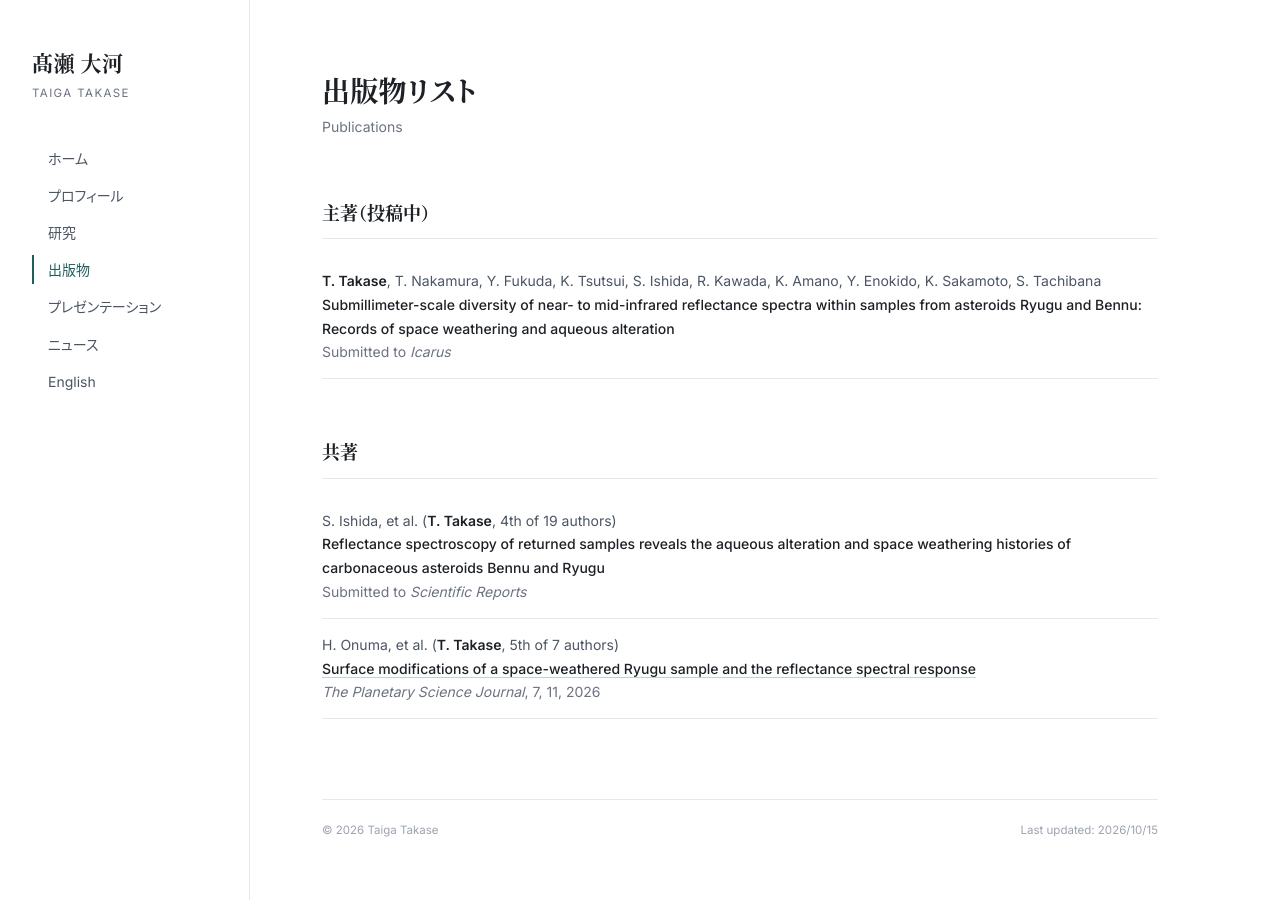
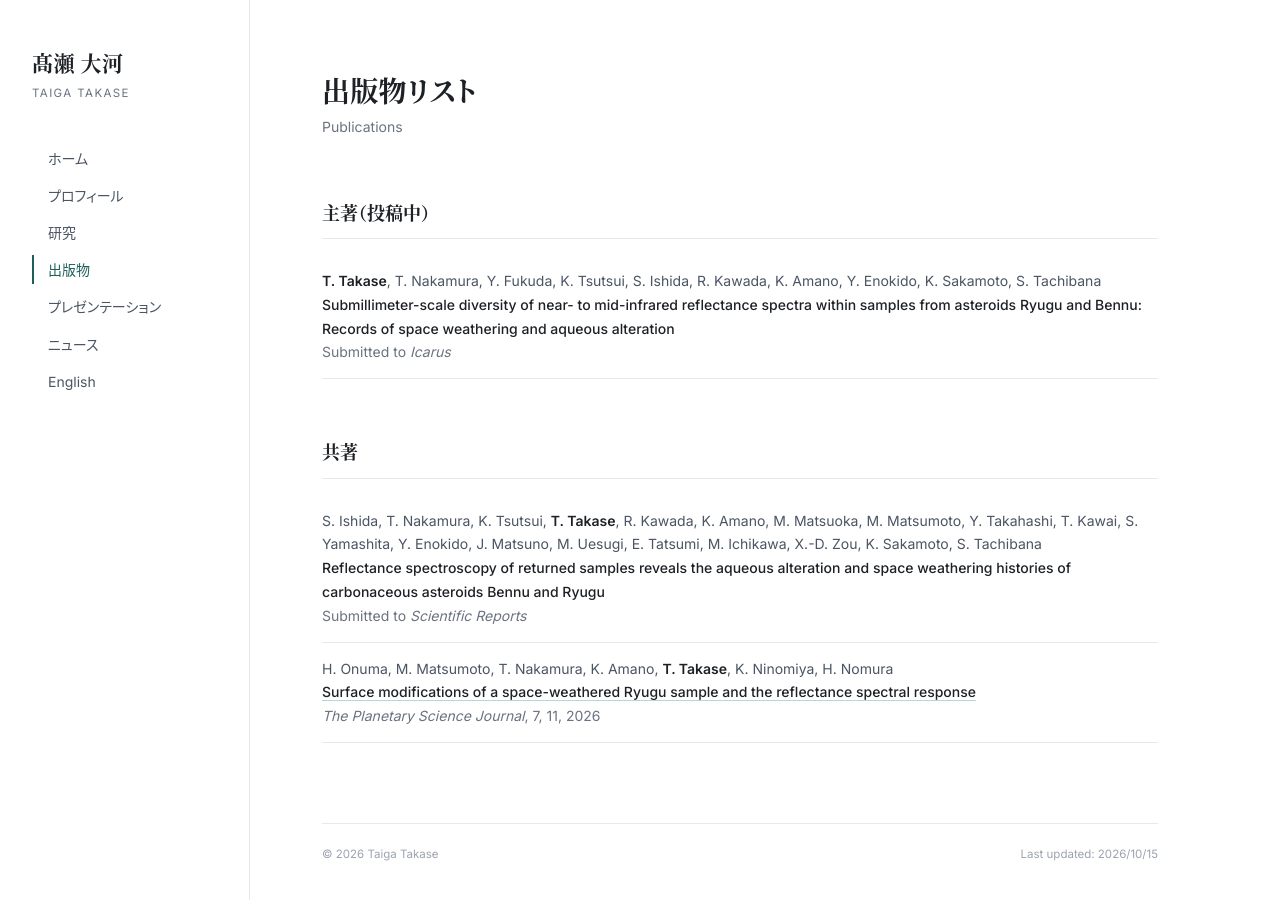
Before and after one commit to takasetaigat1/takasetaigat1.github.io, a Jekyll site: the page built from publications.html, in a window 1280 px wide. Built offline with Jekyll 4.4.1, drawn with Linux system fonts in a browser that asks for light colours.

Commit message:
Coauthored papers: full author lists
Co-Authored-By: Claude Fable 5.1 <noreply@anthropic.com>
Claude-Session: https://claude.ai/code/session_01WJ69PvNMxXwpNZfvYmXkxj

```diff
--- a/_data/publications.yml
+++ b/_data/publications.yml
@@ -32,14 +32,14 @@
 # ---- 共著 ----
 - category: coauthor
   year: 2026
-  authors: "S. Ishida, et al. (<me>T. Takase</me>, 4th of 19 authors)"
+  authors: "S. Ishida, T. Nakamura, K. Tsutsui, <me>T. Takase</me>, R. Kawada, K. Amano, M. Matsuoka, M. Matsumoto, Y. Takahashi, T. Kawai, S. Yamashita, Y. Enokido, J. Matsuno, M. Uesugi, E. Tatsumi, M. Ichikawa, X.-D. Zou, K. Sakamoto, S. Tachibana"
   title: "Reflectance spectroscopy of returned samples reveals the aqueous alteration and space weathering histories of carbonaceous asteroids Bennu and Ryugu"
   journal: "Scientific Reports"
   status: "submitted"
 
 - category: coauthor
   year: 2026
-  authors: "H. Onuma, et al. (<me>T. Takase</me>, 5th of 7 authors)"
+  authors: "H. Onuma, M. Matsumoto, T. Nakamura, K. Amano, <me>T. Takase</me>, K. Ninomiya, H. Nomura"
   title: "Surface modifications of a space-weathered Ryugu sample and the reflectance spectral response"
   journal: "The Planetary Science Journal"
   volume: "7"
```
